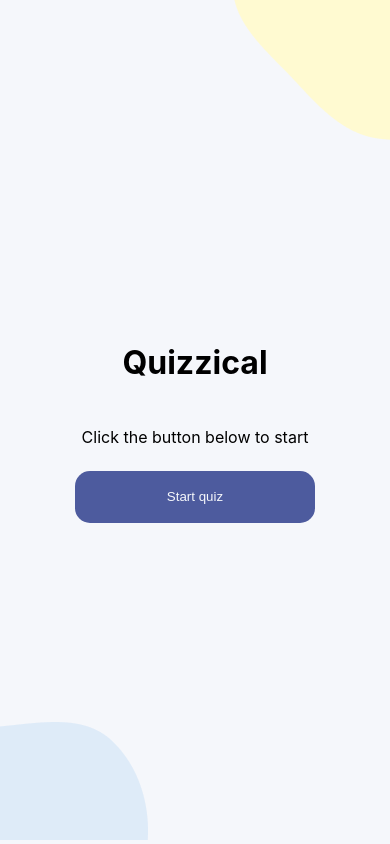
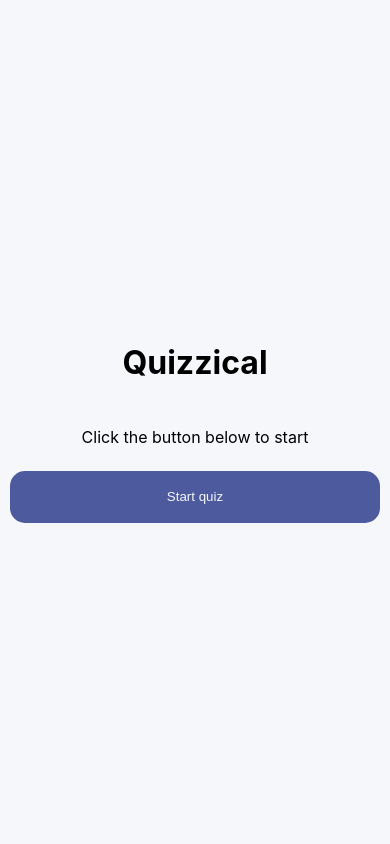
Before and after one commit to zonafrank/bob-ziroll-quizzical, a React (Create React App) app: page / in a window 390 px wide. Built offline with nearby package versions, Linux system fonts and the light colour scheme.

Commit message:
prepare app for gh-pages deployment

```diff
--- a/src/index.css
+++ b/src/index.css
@@ -132,3 +132,14 @@ body {
   padding: 0.5rem;
   flex: 1;
 }
+
+@media screen and (max-width: 650px) {
+  .bottom-image,
+  .top-image {
+    display: none;
+  }
+
+  .container {
+    padding: 0 10px;
+  }
+}
```
